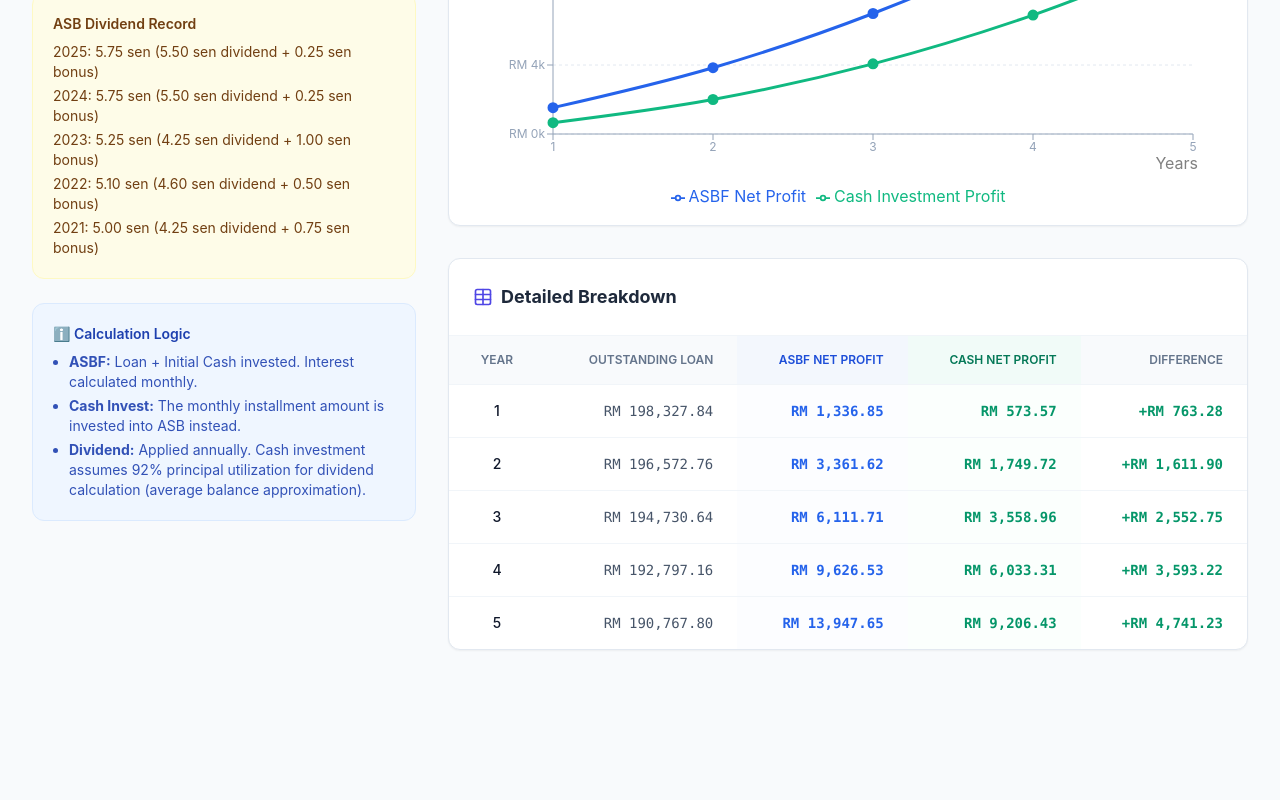
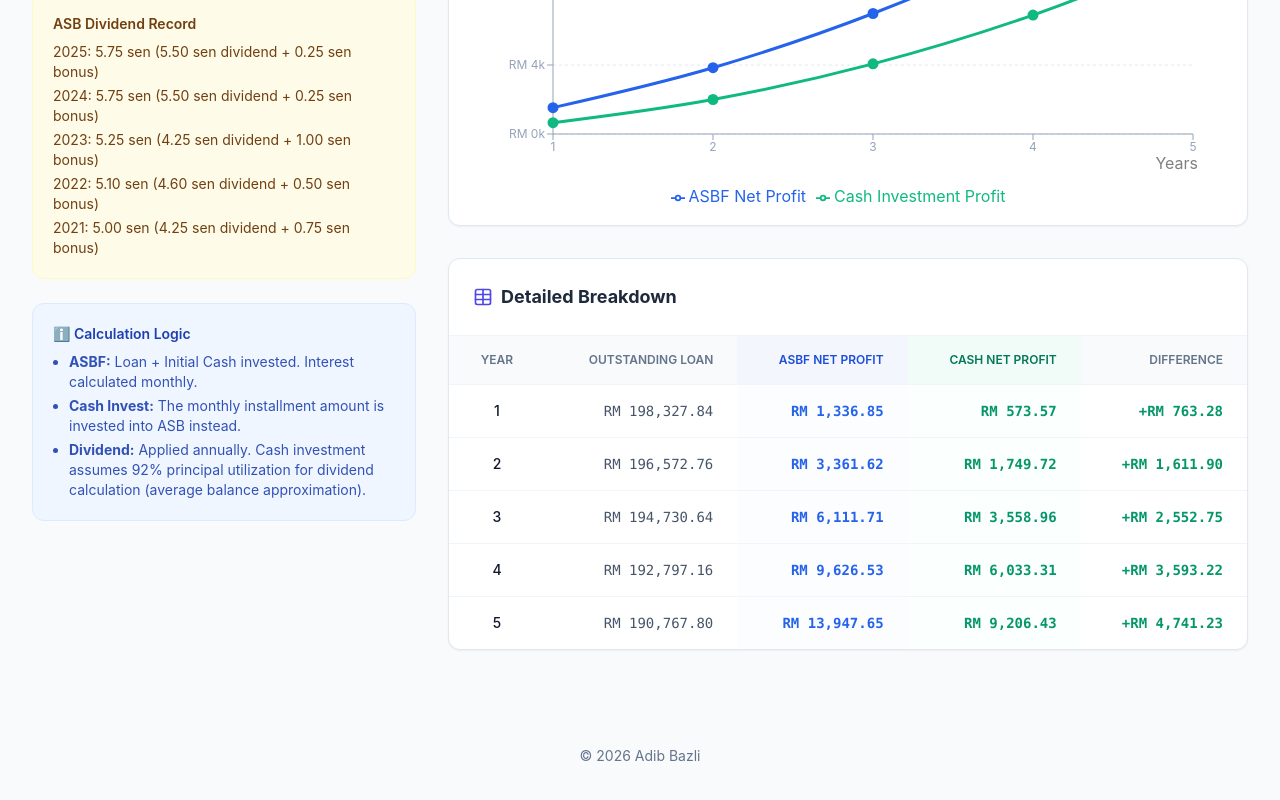
Before and after one commit to adibbazli/asbf-calculator, a React (Vite) app: page / in a window 1280 px wide. Shown: the part 545-1345 px from the top of the page. Before the commit the page ends 1275 px from the top, so only its background shows below. Built offline with nearby package versions, Linux system fonts and the light colour scheme.

Commit message:
add footer

```diff
--- a/App.tsx
+++ b/App.tsx
@@ -103,6 +103,13 @@
 
         </div>
       </main>
+
+      {/* Footer */}
+      <footer className="mt-12">
+        <div className="max-w-7xl mx-auto px-4 sm:px-6 lg:px-8 py-4 text-center text-sm text-slate-500">
+          © 2026 Adib Bazli
+        </div>
+      </footer>
     </div>
   );
 };
```
